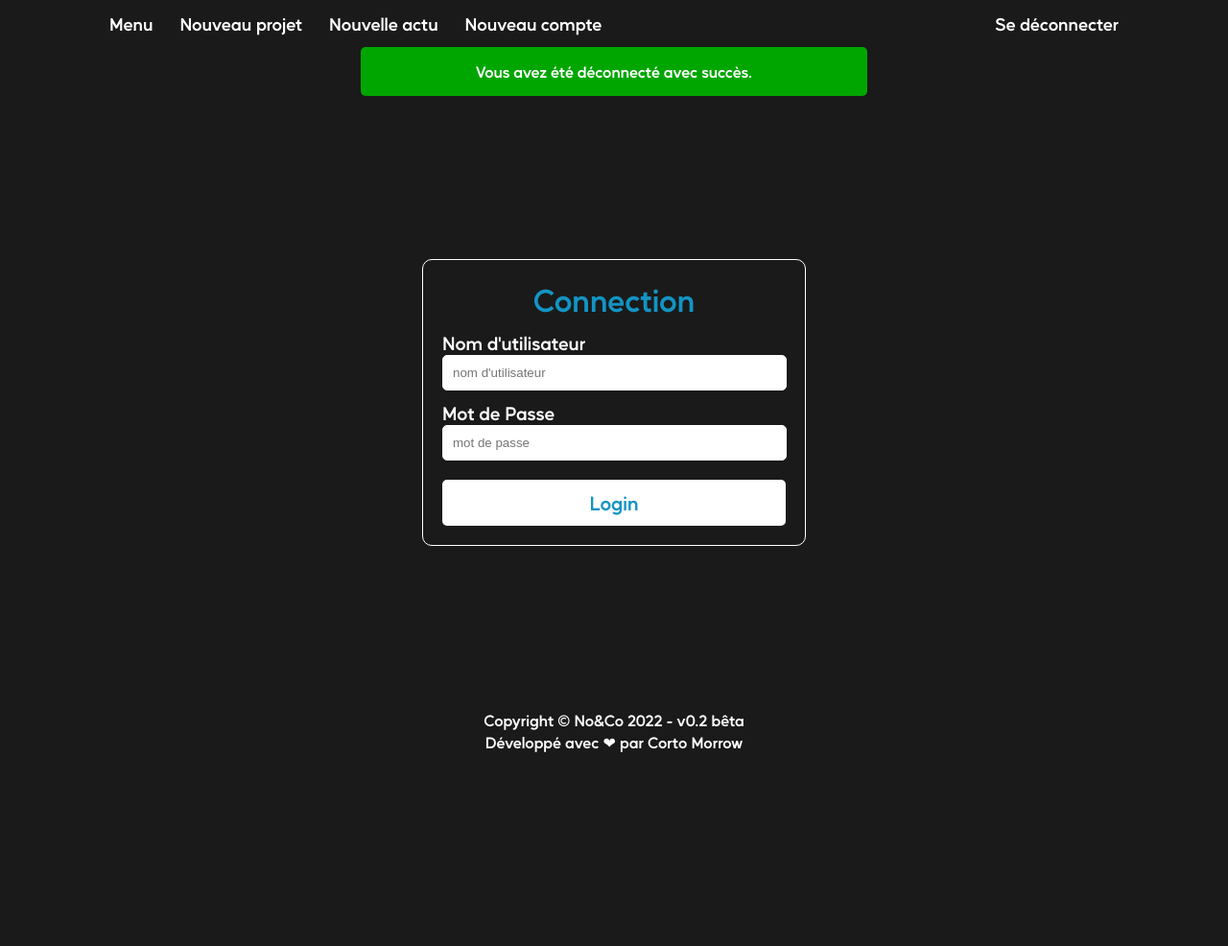
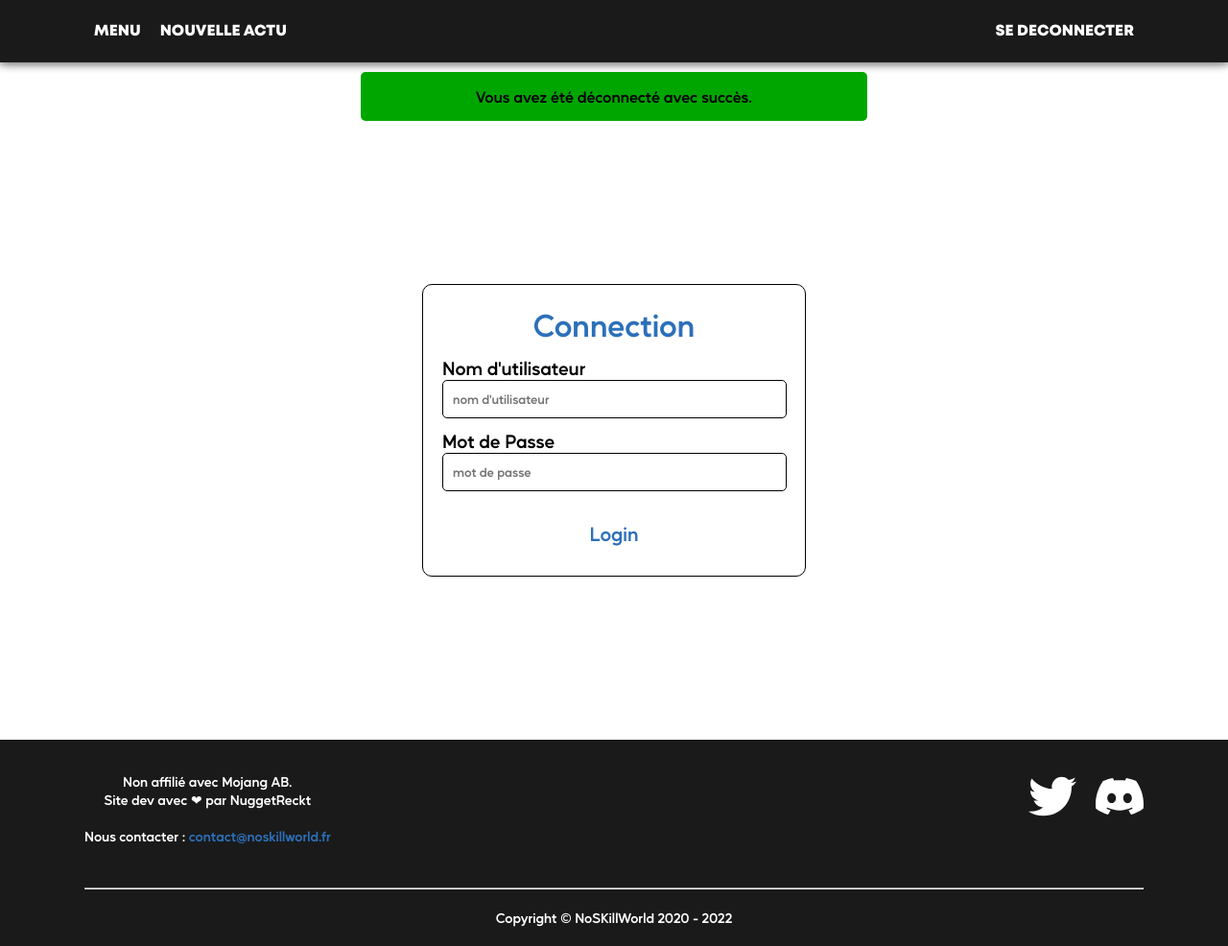
Before and after one commit to NuggetReckt/NSW-Website-S3, a PHP site: page /panel/login.php?disconnected in a window 1280 px wide. Shown: the whole page at 96% size. Before the commit the page ends 784 px from the top, so only its background shows below. Run offline with PHP 8.4, Linux system fonts and the light colour scheme; the visitor is signed in with stand-in values (Sample User, id 1); some libraries are stand-ins or nearby versions.

Commit message:
for sync

```diff
--- a/assets/css/main.css
+++ b/assets/css/main.css
@@ -468,7 +468,7 @@ Pop-up style
     font-size: 16px;
     width: 500px;
     padding: 14px;
-    margin: 0 auto;
+    margin: 10px auto;
     border-radius: 5px;
 }
 
@@ -497,7 +497,7 @@ Form style
 }
 
 fieldset {
-    border: 1px solid white;
+    border: 1px solid black;
     border-radius: 10px;
     margin: 0;
     padding: 10px;
@@ -516,11 +516,11 @@ label {
 
 label, input[type="submit"] {
     font-family: police_custom, sans-serif;
-    color: white;
+    color: black;
 }
 
 input[type="text"], input[type="password"], input[type="submit"] {
-    border: 1px solid white;
+    border: 1px solid black;
     border-radius: 5px;
     padding: 10px;
     margin-bottom: 10px;
--- a/assets/footer.php
+++ b/assets/footer.php
@@ -6,12 +6,12 @@
                     <li id="affilié" class="footer-item">
                         <span>Non affilié avec Mojang AB.</span>
                         <br>
-                        <span>Site créé avec ❤ par NuggetReckt</span>
+                        <span>Site dev avec ❤ par NuggetReckt</span>
                     </li>
                     <br>
                     <li id="contact" class="footer-item">
                         <span>Nous contacter : </span>
-                        <span class="bold">contact@noskillworld.fr</span>
+                        <a href="mailto:contact@noskillworld.fr">contact@noskillworld.fr</a>
                     </li>
                 </ul>
                 <ul class="footer-items" id="footer-r">
--- a/assets/header1.php
+++ b/assets/header1.php
@@ -32,4 +32,3 @@
               content="Site internet du serveur Minecraft NoSkillWorld. Rejoins le serveur avec tes amis ou solo pour vivre de formidables aventures !">
 
         <link rel="stylesheet" href="<?="assets/css/main.css"?>">
-        <link rel="stylesheet" href="<?="assets/css/form.css"?>">
--- a/panel/assets/css/form.css
+++ /dev/null
@@ -1,68 +0,0 @@
-:focus-visible {
-    outline: #1394C3 solid 3px;
-    outline-offset: -1px;
-    border: none;
-}
-
-.form {
-    padding: 20px;
-    width: 400px;
-    margin: 150px auto;
-}
-
-fieldset {
-    border: 1px solid white;
-    border-radius: 10px;
-    margin: 0;
-    padding: 10px;
-}
-
-label {
-    font-size: 19px;
-    text-align: left;
-}
-
-.form-content h1 {
-    margin: 10px;
-    text-align: center;
-    color: #1394C3;
-}
-
-label, input[type="submit"] {
-    font-family: police_custom, sans-serif;
-    color: white;
-}
-
-input[type="text"], input[type="password"], input[type="submit"], input[type="url"], input[type="date"] {
-    border: 1px solid white;
-    border-radius: 5px;
-    padding: 10px;
-    margin-bottom: 10px;
-    width: 94%;
-    background-color: white;
-}
-
-.form-content {
-    margin: auto 10px;
-}
-
-input[type="submit"] {
-    transition: 1s;
-    color: #1394C3;
-    background-color: white;
-    border: none;
-    width: 100%;
-    font-size: 20px;
-    margin-top: 10px;
-}
-
-input[type="submit"]:hover {
-    transition: 1s;
-    background-color: #1394C3;
-    color: #1a1a1a;
-}
-
-@font-face {
-    font-family: police_custom;
-    src: url("/assets/fonts/MusticaPro-SemiBold.otf") format("opentype");
-}
--- a/panel/assets/css/main.css
+++ /dev/null
@@ -1,122 +0,0 @@
-/*-----------------------------------------
-Main style
------------------------------------------*/
-
-html {
-    scroll-behavior: smooth;
-    margin: 0;
-    padding: 0;
-}
-
-body {
-    height: 100%;
-    margin: 0 100px;
-    background-color: #1a1a1a;
-}
-
-span, p, a, h1, h2, h3 {
-    font-family: police_custom, sans-serif;
-    color: white;
-    margin: 0;
-}
-
-.navbar-list {
-    list-style-type: none;
-    margin: 0;
-    padding: 0;
-    overflow: hidden;
-}
-
-.navbar-item {
-    float: left;
-}
-
-.navbar-item a {
-    display: block;
-    padding: 12px 14px;
-    text-decoration: none;
-    font-size: 18px;
-    transition: 500ms;
-}
-
-.navbar-item a:hover {
-    color: #1394C3;
-    transition: 500ms;
-}
-
-.active {
-    color: #1394C3;
-}
-
-.not-active {
-    color: white;
-}
-
-#nav-right {
-    float: right;
-}
-
-
-.footer-content {
-    text-align: center;
-    color: white;
-    padding: 0;
-}
-
-/*-----------------------------------------
-Actus and projects style
------------------------------------------*/
-
-.project-content, .actu-content {
-    margin: 0 auto;
-}
-
-.project-img {
-    height: 18%;
-    width: 18%;
-    float: right;
-}
-
-.project-desc, .actu-desc {
-
-}
-
-.project-title, .project-desc, .actu-title, .actu-desc {
-    margin-bottom: 5px;
-}
-
-/*-----------------------------------------
-page-specific style
------------------------------------------*/
-
-
-
-/*-----------------------------------------
-Pop-up style
------------------------------------------*/
-
-.pop-up-message {
-    text-align: center;
-    font-size: 16px;
-    width: 500px;
-    padding: 14px;
-    margin: 0 auto;
-    border-radius: 5px;
-}
-
-#pop-up-success {
-    background-color: #00a600;
-}
-
-#pop-up-fail {
-    background-color: red;
-}
-
-/*-----------------------------------------
-Fonts
------------------------------------------*/
-
-@font-face {
-    font-family: police_custom;
-    src: url("../fonts/MusticaPro-SemiBold.otf") format("opentype");
-}
--- a/panel/assets/footer.php
+++ b/panel/assets/footer.php
@@ -1,10 +1,63 @@
-            </main>
+</div>
+</main>
+<div class="footer-content">
+    <footer class="footer">
+        <ul class="footer-items" id="footer-l">
+            <li id="affilié" class="footer-item">
+                <span>Non affilié avec Mojang AB.</span>
+                <br>
+                <span>Site dev avec ❤ par NuggetReckt</span>
+            </li>
+            <br>
+            <li id="contact" class="footer-item">
+                <span>Nous contacter : </span>
+                <a href="mailto:contact@noskillworld.fr">contact@noskillworld.fr</a>
+            </li>
+        </ul>
+        <ul class="footer-items" id="footer-r">
+            <li id="twitter-footer" class="footer-item">
+                <a href="https://twitter.com/NoSkillWorld" target="_blank">
+                    <img src="<?="/assets/images/twitter.svg"?>" alt="twitter" id="logo-f">
+                </a>
+            </li>
+            <li id="discord-footer" class="footer-item">
+                <a href="https://discord.gg/cE4eHEZWrD" target="_blank">
+                    <img src="<?="/assets/images/discord.svg"?>" alt="discord" id="logo-f">
+                </a
+            </li>
+        </ul>
+        <br>
+        <br>
+        <br>
+        <br>
+        <br>
+        <br>
+        <hr>
+        <div class="sub-footer">
+            <span>Copyright © NoSKillWorld 2020 - 2022</span>
         </div>
-        <div class="footer-content">
-            <footer>
-                <span>Copyright © No&Co 2022 - v0.2 bêta</span><br>
-                <span>Développé avec ❤ par Corto Morrow</span>
-            </footer>
-        </div>
-    </body>
+    </footer>
+</div>
+<button onclick="topFunction()" id="to-top" title="Haut de page"></button>
+<script>
+    let toTopButton = document.getElementById("to-top");
+
+    window.onscroll = function () {
+        onScroll();
+    };
+
+    function onScroll() {
+        if (document.body.scrollTop > 200 || document.documentElement.scrollTop > 200) {
+            toTopButton.style.display = "block";
+        } else {
+            toTopButton.style.display = "none";
+        }
+    }
+
+    function topFunction() {
+        document.body.scrollTop = 0; // For Safari
+        document.documentElement.scrollTop = 0; // For Chrome, Firefox, IE and Opera
+    }
+</script>
+</body>
 </html>
--- a/panel/assets/header1.php
+++ b/panel/assets/header1.php
@@ -1,11 +1,32 @@
 <!DOCTYPE html>
 <html lang="FR-fr">
-    <head>
-        <meta charset="UTF-8">
-        <meta name="viewport" content="width=device-width, initial-scale=1">
-        <meta name="author" content="NuggetReckt">
-        <link rel="shortcut icon" href="<?php echo "assets/images/favicon.png"?>">
+<head>
+    <meta charset="UTF-8">
+    <meta name="viewport" content="width=device-width, initial-scale=1">
+    <meta name="author" content="NuggetReckt">
+    <link rel="apple-touch-icon" sizes="180x180" href="<?="assets/images/apple-touch-icon.png"?>">
+    <link rel="icon" type="image/png" sizes="32x32" href="<?="assets/images/favicon-32x32.png"?>">
+    <link rel="icon" type="image/png" sizes="16x16" href="<?="assets/images/favicon-16x16.png"?>">
+    <link rel="manifest" href="<?="assets/images/site.webmanifest"?>">
+    <link rel="mask-icon" href="<?="assets/images/safari-pinned-tab.svg"?>" color="#5bbad5">
+    <meta name="msapplication-TileColor" content="#da532c">
+    <meta name="theme-color" content="#2C70BA">
 
-        <link rel="stylesheet" href="<?php echo "assets/css/main.css"?>">
-        <link rel="stylesheet" href="<?php echo "assets/css/form.css"?>">
-        <script src="https://kit.fontawesome.com/edcae05278.js" crossorigin="anonymous"></script>
+    <meta property="og:image" content="https://play.noskillworld.fr/static/img/favicon.png">
+    <meta property="og:image:type" content="object">
+    <meta property="og:image:width" content="200">
+    <meta property="og:image:height" content="150">
+    <meta property="og:image:alt" content="logo NoSkillWorld">
+    <meta property="og:site_name" content="play.noskillworld.fr">
+    <meta property="og:title" content="Site - NoSkillWorld">
+    <meta property="og:type" content="website">
+    <meta property="og:url" content="https://play.noskillworld.fr">
+    <meta property="og:description"
+          content="Site internet du serveur Minecraft NoSkillWorld. Rejoins le serveur avec tes amis ou solo pour vivre de formidables aventures !">
+    <meta name="twitter:site" content="play.noskillworld.fr">
+    <meta name="twitter:card" content="summary_large_image">
+    <meta name="twitter:image:src" content="https://play.noskillworld.fr/static/img/favicon.png">
+    <meta name="twitter:description"
+          content="Site internet du serveur Minecraft NoSkillWorld. Rejoins le serveur avec tes amis ou solo pour vivre de formidables aventures !">
+
+    <link rel="stylesheet" href="<?="../assets/css/main.css"?>">
--- a/panel/assets/header2.php
+++ b/panel/assets/header2.php
@@ -8,7 +8,7 @@ session_start();
         <nav id="navbar">
             <ul class="navbar-list">
                 <li class="navbar-item">
-                    <a href="<?php echo "index.php" ?>" class="<?php
+                    <a href="<?="index.php"?>" class="<?php
                     if ($page == "index.php") {
                         echo "active";
                     } else {
@@ -17,16 +17,7 @@ session_start();
                     ?>">Menu</a>
                 </li>
                 <li class="navbar-item">
-                    <a href="<?php echo "add_project.php" ?>" class="<?php
-                    if ($page == "add_project.php") {
-                        echo "active";
-                    } else {
-                        echo "not-active";
-                    }
-                    ?>">Nouveau projet</a>
-                </li>
-                <li class="navbar-item">
-                    <a href="<?php echo "add_actu.php" ?>" class="<?php
+                    <a href="<?="add_actu.php"?>" class="<?php
                     if ($page == "add_actu.php") {
                         echo "active";
                     } else {
@@ -34,20 +25,11 @@ session_start();
                     }
                     ?>">Nouvelle actu</a>
                 </li>
-                <li class="navbar-item">
-                    <a href="<?php echo "add_account.php" ?>" class="<?php
-                    if ($page == "add_account.php") {
-                        echo "active";
-                    } else {
-                        echo "not-active";
-                    }
-                    ?>">Nouveau compte</a>
-                </li>
                 <?php
                 echo "                <li class='navbar-item' id='nav-right'>\n";
                 if (isset($_SESSION['admin'])) {
                     if ($_SESSION['admin'] != null) {
-                        echo "                    <a href='login.php?disconnected'>Se déconnecter</a>\n";
+                        echo "                    <a href='login.php?disconnected' class='not-active'>Se deconnecter</a>\n";
                     }
                 } else {
                     echo "                    <a href='login.php' class='";
--- a/panel/assets/php/pager.php
+++ b/panel/assets/php/pager.php
@@ -13,7 +13,7 @@ class PanelPager
 
     function setTitle(): void
     {
-        echo "<title>", $this->title, " - No&Co (Admin)</title>";
+        echo "<title>", $this->title, " - NoSkillWorld (Admin)</title>";
     }
 
     function setHeader(): void
```
Also changed, not shown: panel/assets/fonts/MusticaPro-SemiBold.otf (deleted).
